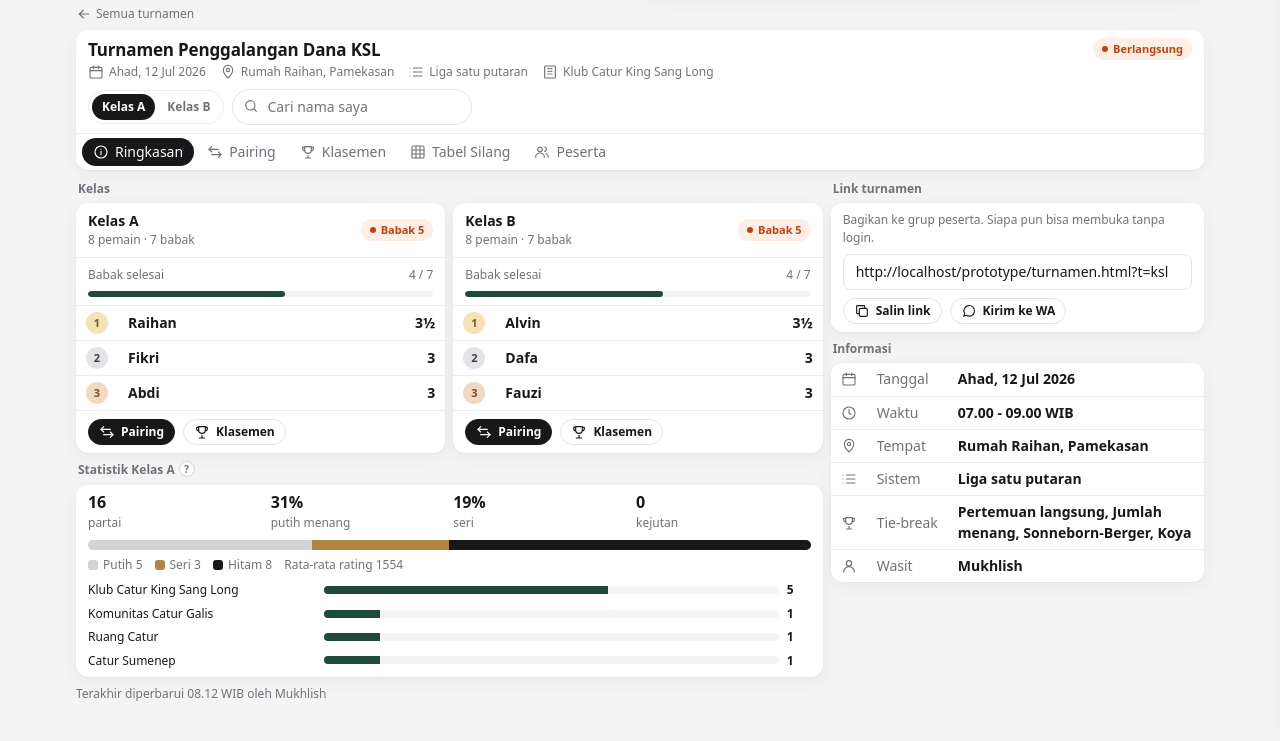
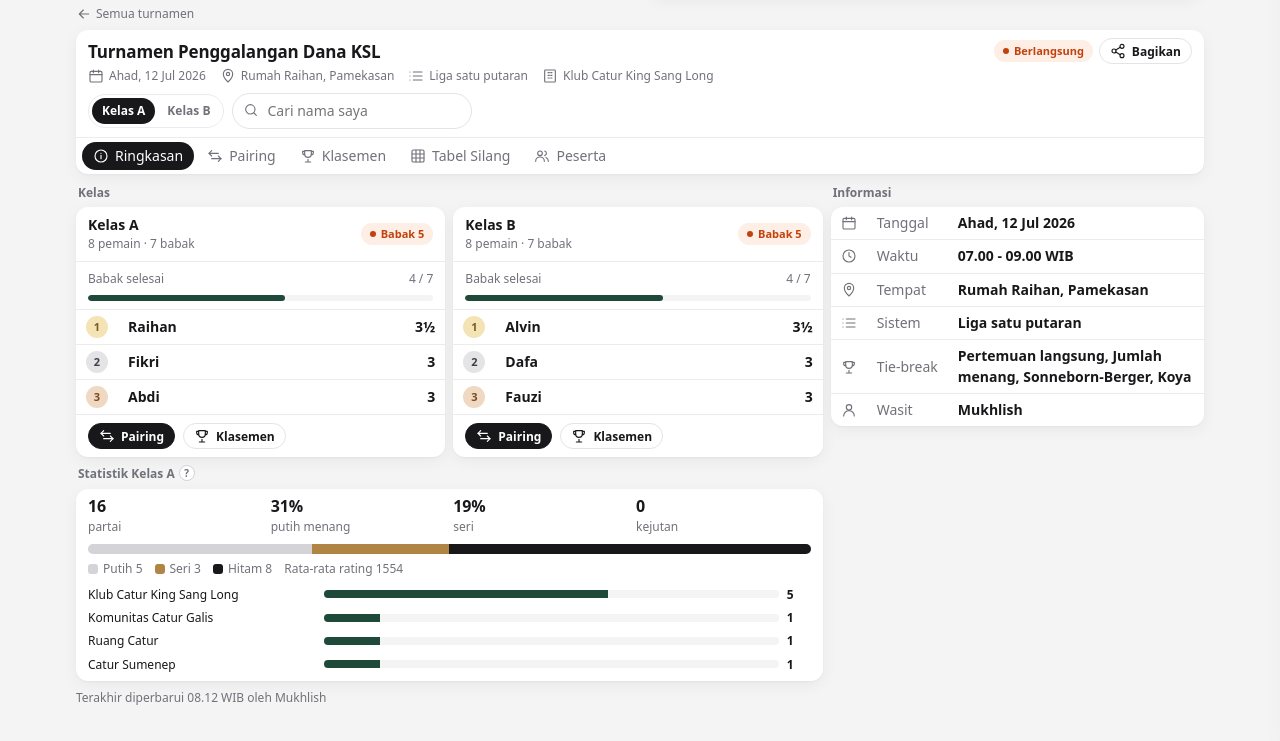
Before and after one commit to fnzahra/chess-tournaments, a plain HTML site: page prototype/turnamen.html in a window 1280 px wide. Shown: the part 51-792 px from the top of the page. Drawn offline with Linux system fonts and the light colour scheme.

Commit message:
Replace Link turnamen card with Bagikan button in public tournament header

```diff
--- a/prototype/assets/app.js
+++ b/prototype/assets/app.js
@@ -319,7 +319,7 @@ function tourHead(active){
   return `<a class="back" href="index.html">${icon("left")}Semua turnamen</a>
   <div class="card mb">
     <div class="pad">
-      <div class="row between nowrap"><h1>${T.name}</h1>${pill(T.status)}</div>
+      <div class="row between nowrap"><h1>${T.name}</h1><div class="row nowrap" style="gap:6px">${pill(T.status)}<button class="btn alt sm" data-act="share">${icon("share")}Bagikan</button></div></div>
       <div class="meta mt2"><span>${icon("cal")}${T.date}</span><span>${icon("pin")}${T.place}</span><span>${icon("list")}${T.sys}</span><span>${icon("org")}${orgName(T)}</span></div>
       <div class="row mt">
         ${T.classes.length>1?`<div class="seg">${T.classes.map((c,i)=>`<a class="${i===k?"on":""}" href="${link(file(active),{kelas:i,babak:null})}">${c.name}</a>`).join("")}</div>`:`<span class="pill acc">${T.classes[0].name}</span>`}
--- a/prototype/turnamen.html
+++ b/prototype/turnamen.html
@@ -40,17 +40,11 @@ KSL.page(()=>{
       <div class="sm mute mt">${T.status==="done"?"Turnamen selesai · hasil final":"Terakhir diperbarui 08.12 WIB oleh "+T.arb[0]}</div>
     </div>
     <div>
-      <h3>Link turnamen</h3>
-      <div class="card pad mb">
-        <div class="sm mute">Bagikan ke grup peserta. Siapa pun bisa membuka tanpa login.</div>
-        <input class="mt" readonly value="${location.href.replace(/[^/]*$/,"")}turnamen.html?t=${T.id}" aria-label="Link turnamen" onclick="this.select()">
-        <div class="row mt"><button class="btn alt sm" data-act="copy">${icon("copy")}Salin link</button><a class="btn alt sm" href="${KSL.waHref()}" target="_blank" rel="noopener">${icon("msg")}Kirim ke WA</a></div>
-      </div>
       <h3>Informasi</h3>
       <div class="card"><table>${info.map(([i,k,v])=>`<tr><td class="mute" style="width:1%">${icon(i)}</td><td class="mute">${k}</td><td><b>${v}</b></td></tr>`).join("")}</table></div>
     </div>
   </div>`;
-},{copy:()=>KSL.copyLink()});
+});
 </script>
 </body>
 </html>
```
